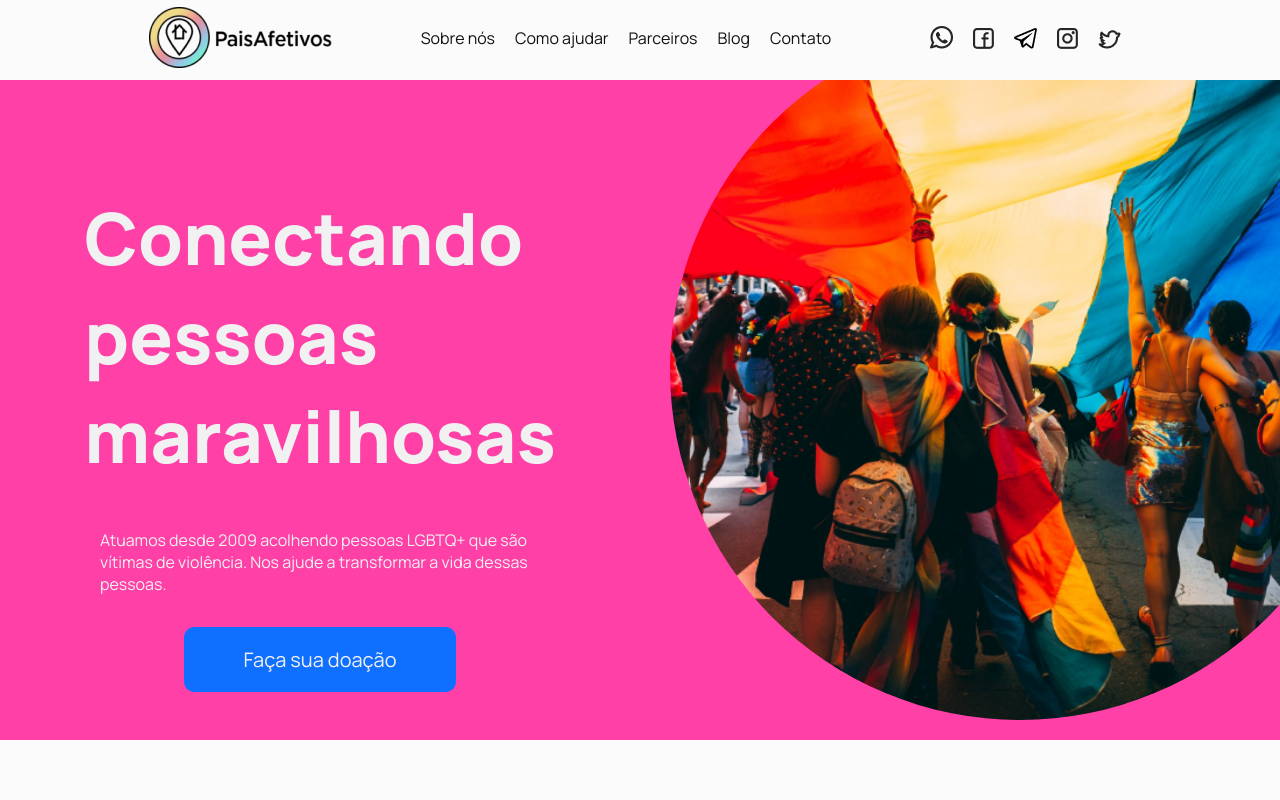
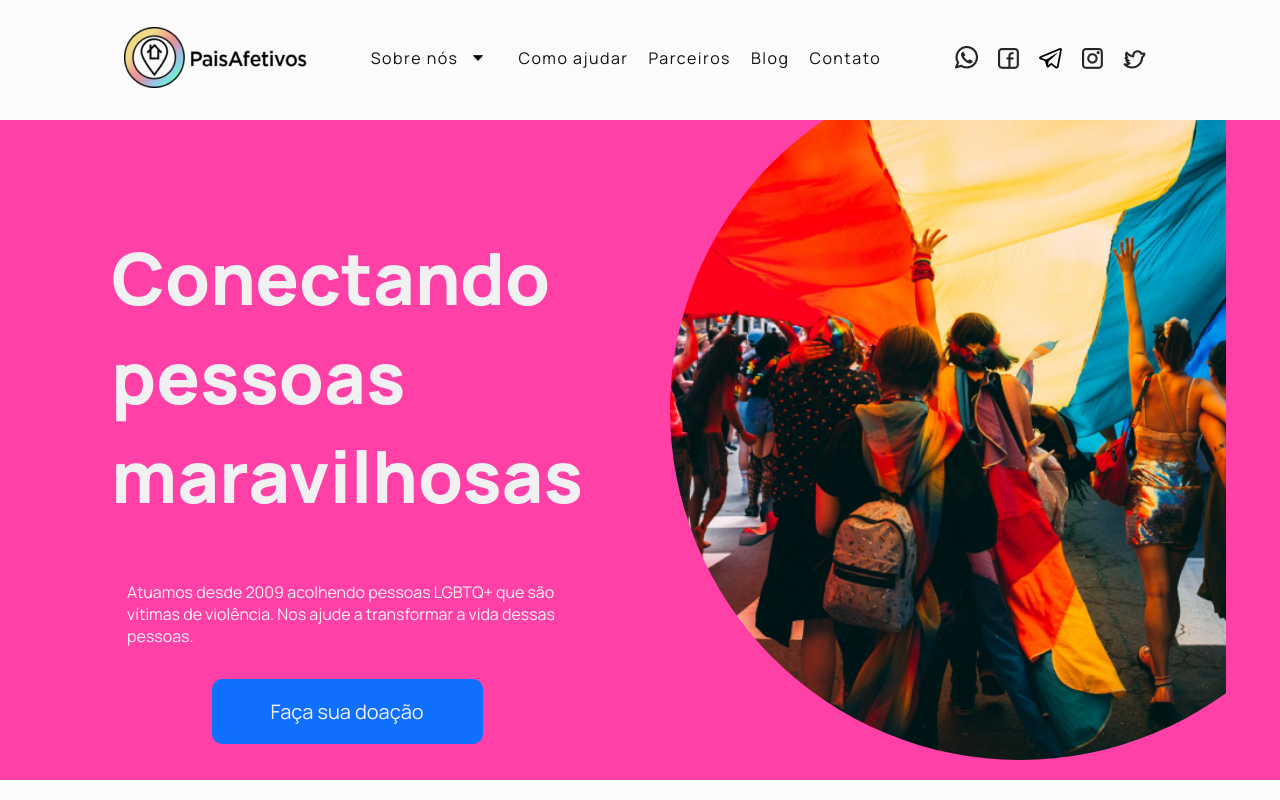
Before and after one commit to GrupoCPB/paisafetivos-web-frontend, a React (Create React App) app: page / in a window 1280 px wide. Shown: the top 800 px of the page. Built offline with nearby package versions, Linux system fonts and the light colour scheme.

Commit message:
retatora os codigos do headerStyle e implementa o menu drop-down

```diff
--- a/src/components/Header/header.js
+++ b/src/components/Header/header.js
@@ -1,4 +1,4 @@
-import { Container } from "../../style/header";
+import { Container, DropDown } from "../../style/headerStyle";
 
 import logo from '../../assets/logo-header.png';
 
@@ -7,36 +7,54 @@ import facebook from '../../assets/facebook-icon.png';
 import telegram from '../../assets/telegram-icon.png';
 import instagram from '../../assets/instagram-icon.png';
 import twitter from '../../assets/twitter-icon.png';
+import arrow from '../../assets/arrow-angle-white.png';
 
 export function Header(){
   return(
     <Container>
       <div className="logo">
+        <a href="/">
           <img src={logo} alt="logo ong pais afetivos" />
+        </a>
       </div>
       <nav>
+        <DropDown>
           <ul>
-          <li><a href="#">Sobre nós</a>
+            <li>
+              <a href="/">
+                Sobre nós
+                <img src={arrow} alt="seta menu drop-down"/>
+                </a>
               <ul>
-              <li><a href="#">Como Funciona</a></li>
-              <li><a href="#">Preciso de Ajuda</a></li>
-              <li><a href="#">Nossa Equipe</a></li>
-              <li><a href="#">Trânsparencia</a></li>
-
+                <li><a href="/">Como Funciona</a></li>
+                <li><a href="/">Preciso de Ajuda</a></li>
+                <li><a href="/">Nossa Equipe</a></li>
+                <li><a href="/">Trânsparencia</a></li>
               </ul>
             </li>
-            <li><a href="#">Como ajudar</a></li>
-            <li><a href="#">Parceiros</a></li>
-            <li><a href="#">Blog</a></li>
-            <li><a href="#">Contato</a></li>
+            <li><a href="/">Como ajudar</a></li>
+            <li><a href="/">Parceiros</a></li>
+            <li><a href="/">Blog</a></li>
+            <li><a href="/">Contato</a></li>
           </ul>
+        </DropDown>
       </nav>
       <div className="social">
-        <a href="#"><img src={whatsapp} alt="logo com direcionamento para o whatsapp"/></a>
-        <a href="#"><img src={facebook} alt="logo com direcionamento para o facebook"/></a>
-        <a href="#"><img src={telegram} alt="logo com direcionamento para o telegram"/></a>
-        <a href="#"><img src={instagram} alt="logo com direcionamento para o instagram"/></a>
-        <a href="#"><img src={twitter} alt="logo com direcionamento para o twitter"/></a>
+        <a href="http://wa.me/551145599550">
+          <img src={whatsapp} alt="logo com direcionamento para o whatsapp"/>
+        </a>
+        <a href="https://www.facebook.com/paisafetivosdobrasil">
+          <img src={facebook} alt="logo com direcionamento para o facebook"/>
+        </a>
+        <a href="https://t.me/ongpaisafetivosdobrasil">
+          <img src={telegram} alt="logo com direcionamento para o telegram"/>
+        </a>
+        <a href="https://www.instagram.com/paisafetivos/?hl=pt">
+          <img src={instagram} alt="logo com direcionamento para o instagram"/>
+        </a>
+        <a href="https://twitter.com/paisafetivos">
+          <img src={twitter} alt="logo com direcionamento para o twitter"/>
+        </a>
       </div>
     </Container>
   );
--- a/src/pages/Home.jsx
+++ b/src/pages/Home.jsx
@@ -33,14 +33,16 @@ export function Home (){
         <Container>
             <Helmet title="Pais Afetivos | Home" />
             <Donate>
+              <section>
                 <div className="donate-left">
                     <h1>Conectando <br/>pessoas<br/> maravilhosas</h1>
                     <p>Atuamos desde 2009 acolhendo pessoas LGBTQ+ que são vítimas de violência. Nos ajude a transformar a vida dessas pessoas.</p>
-                    <a href="#">Faça sua doação</a>
+                    <a href="/">Faça sua doação</a>
                 </div>
                 <div className="donate-right">
                     <div className="background"></div>
                 </div>
+              </section>
             </Donate>
             <About>
                 <div className="about-photo">
@@ -53,7 +55,7 @@ export function Home (){
                             A PaisAfetivos é uma organização sem fins lucrativos que atua por redes de contatos televirtuais em todo o Brasil. Viabilizamos apoiar e acolher pessoas que tenham seus direitos fundamentais violados por conta de preconceitos.
                         </p>
                         <div className="about-link">
-                            <a href="#">Saiba mais  <img src={flecha}/></a>
+                            <a href="/">Saiba mais  <img src={flecha}/></a>
                         </div>
                     </div>
                 </div>
--- /dev/null
+++ b/src/style/colors/styleColors.js
@@ -0,0 +1,8 @@
+// Arquivo utilizado para armazenar todos os estilos de cores utilizados no projeto;
+const colors = {
+  font_header:"#111",
+  background_header: "#FFFFFF",
+  background_header_hover: "#F4F4F4"
+};
+
+export default colors;
--- a/src/style/donate.js
+++ b/src/style/donate.js
@@ -7,14 +7,17 @@ export const Donate = styled.section`
     width:100%;
     overflow:hidden;
 
-
+    padding: 0;
     display:flex;
     justify-content:center;
     align-items:center;
 
+
     background-color:#FF40A7;
-
-
+    section {
+  display: flex;
+  padding: 10;
+}
 
 div{
     width:33.75rem;
@@ -26,19 +29,20 @@ div{
     flex-direction:column;
     justify-content:center;
     align-items:center;
-
-
     color:#f1f1f1;
     overflow:hidden;
+
     h1{
         font-weight:800;
         font-size:4.5rem;
     }
+
     p{
         margin-top:-16px;
         padding-bottom:1rem;
         max-width:27.5rem;
     }
+
     a{
         font-size:20px;
         padding:19px 59px;
@@ -84,7 +88,7 @@ div{
     width:100%;
 }
 
-.donate-left{
+/* .donate-left{
     width:100%;
     height:inherit;
     position:absolute;
@@ -104,7 +108,7 @@ div{
 }
 .donate-right{
     width:100%;
-}
+} */
 
 .background{
     width:100%;
@@ -115,7 +119,7 @@ div{
 
 }
 
-@media (max-width:425px){
+/* @media (max-width:425px){
     height:265px;
     width:100%;
 
@@ -125,12 +129,11 @@ div{
         font-size:35px;
     }
     p{
-       display:none;
+      display:none;
     }
     a{
         margin-top:-20px;
         padding:10px 19px;
     }
-}
-
+} */
 `;
--- a/src/style/header.js
+++ /dev/null
@@ -1,125 +0,0 @@
-import styled from 'styled-components';
-
-const color = {
-  font_header:"#111",
-  background_header: "#FFFFFF",
-  background_header_hover: "#B4BECB"
-};
-
-export const Container = styled.header`
-
-height:5rem;
-max-width:71.25rem;
-margin:auto;
-display:flex;
-justify-content:center;
-justify-content: space-evenly;
-align-items:center;
-color:${color.font_header};
-
-ul {
-  list-style-type: none;
-  padding: 0;
-}
-
-li {
-  display: inline;
-  position: relative;
-}
-
-li{
-  a {
-    color:${color.font_header};
-    text-decoration: none;
-    display: inline-block;
-    padding: 10px;
-    transition: background .5s;
-    &:hover{
-    background-color: ${color.background_header_hover};
-    }
-  }
-}
-
-/*sub menu*/
-ul{
-  ul {
-    display: none;
-    left: 1;
-    position: absolute;
-    background-color:${color.background_header};
-    width: 150px
-  }
-}
-
-
-ul{
-  li:hover{
-    ul {
-      display: block;
-      position: fixed;
-    }
-  }
-}
-
-ul{
-  ul{
-    li{
-      a {
-        display: block;
-      }
-    }
-  }
-}
-
-.social{
-  a{
-    padding:0 10px;
-    &:hover{
-    opacity:75%;
-    }
-  }
-}
-
-
-@media (max-width:1025px){
-  height:15rem;
-  max-width:800px;
-  flex-direction:column;
-}
-
-@media (max-width:320px){
-  height:15rem;
-  max-width:71.25rem;
-  margin:auto;
-
-
-display:flex;
-justify-content:center;
-justify-content: space-evenly;
-align-items:center;
-color:#111;
-
-  a{
-    text-decoration:none;
-    color:#111
-  }
-
-  nav{
-    padding:0 150px;
-    a{
-      padding:0 10px;
-      &:hover{
-      opacity:75%;
-      }
-    }
-  }
-
-  .social{
-    a{padding:0 10px;
-      &:hover{
-        opacity:75%
-      }
-    }
-  }
-}
-`;
--- /dev/null
+++ b/src/style/headerStyle.js
@@ -0,0 +1,124 @@
+import styled from 'styled-components';
+import colors from './colors/styleColors';
+
+export const Container = styled.header`
+font-family: sans-serif;
+height:15vh;
+max-width:71.25rem;
+margin:auto;
+display:flex;
+justify-content: space-evenly;
+align-items:center;
+color:${colors.font_header};
+letter-spacing: 1.5px;
+
+.social{
+  a{
+    padding:0 10px;
+    &:hover{
+      opacity:75%;
+      background-color: ${colors.background_header_hover};
+    }
+  }
+}
+
+
+@media (max-width:1025px){
+  height:15rem;
+  max-width:800px;
+  flex-direction:column;
+}
+
+@media (max-width:320px){
+  height:15rem;
+  max-width:71.25rem;
+  margin:auto;
+
+
+  display:flex;
+  justify-content:center;
+  justify-content: space-evenly;
+  align-items:center;
+  color:${colors.font_header};
+
+  a{
+    text-decoration:none;
+    color:${colors.font_header};
+  }
+
+  nav{
+    padding:0 150px;
+    a{
+      padding:0 10px;
+      &:hover{
+        opacity:75%;
+      }
+    }
+  }
+
+  .social{
+    a{padding:0 10px;
+      &:hover{
+        opacity:75%
+      }
+    }
+  }
+}
+`;
+
+export const DropDown = styled.div`
+margin: 0;
+padding: 0;
+
+ul {
+  list-style-type: none;
+  padding: 0;
+  overflow-y: hidden;
+  li {
+    display: inline;
+    position: relative;
+    &:hover{
+      ul {
+        height: 155px;
+        position: fixed;
+        visibility: visible;
+      }
+    }
+    a {
+      color:${colors.font_header};
+      text-decoration: none;
+      display: inline-block;
+      padding: 10px;
+      transition: background .5s;
+      &:hover{
+        background-color: ${colors.background_header_hover};
+        opacity:75%;
+      }
+      img {
+        width: 10px;
+        margin: 3px 15px;
+      }
+    }
+  }
+  ul {
+    font-size: 10pt;
+    display: none;
+    left: 1;
+    position: absolute;
+    background-color:${colors.background_header};
+    width: 155px;
+    display: block;
+    height: 0;
+    transition: .6s;
+    visibility: hidden;
+    overflow-y: hidden;
+    li{
+      a {
+        display: block;
+        &:hover{
+          border-left: 4px solid black;
+        }
+      }
+    }
+  }
+}`;
```
Also changed, not shown: src/assets/arrow-angle-white.png (added). Lines whose indentation alone changed are shown as unchanged.
